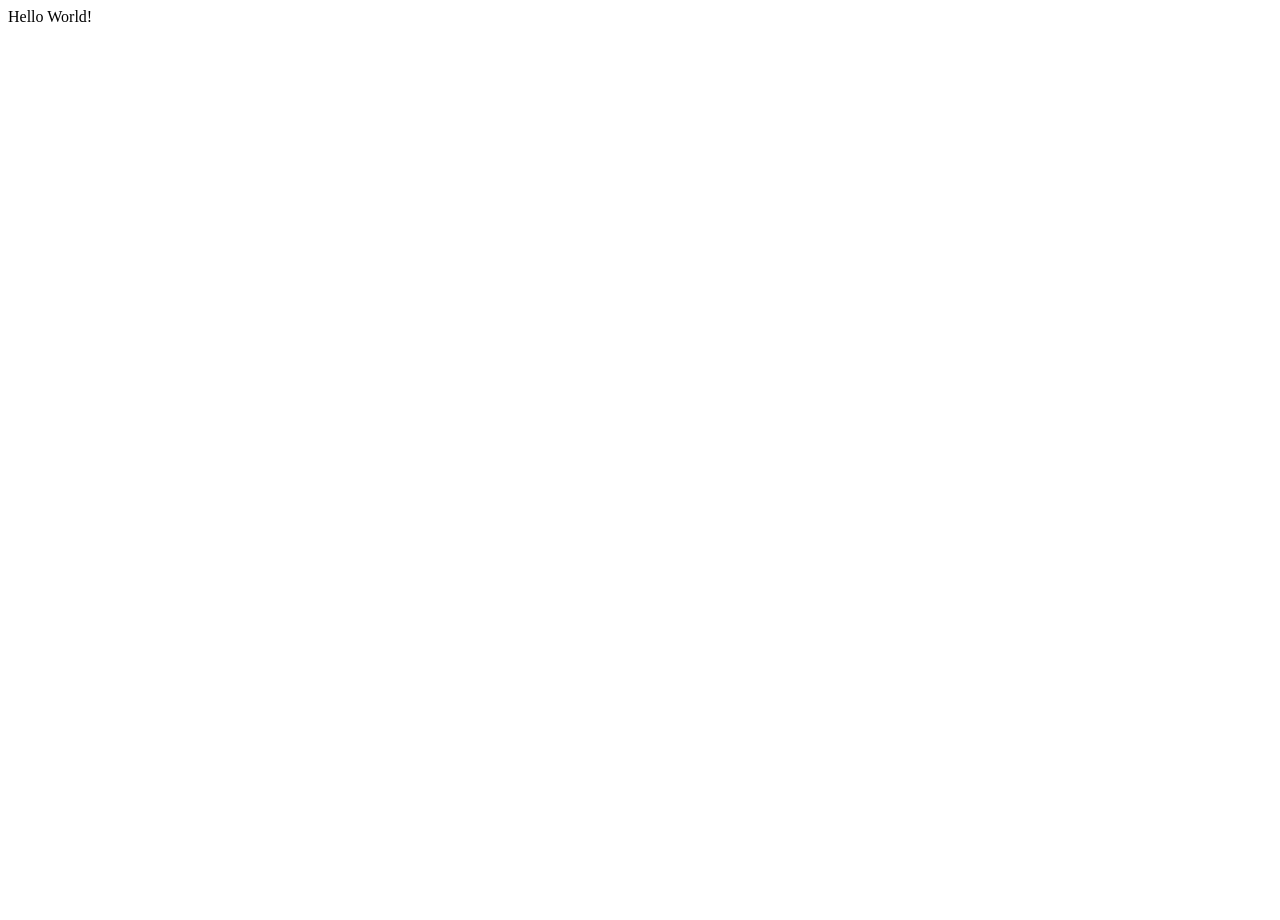
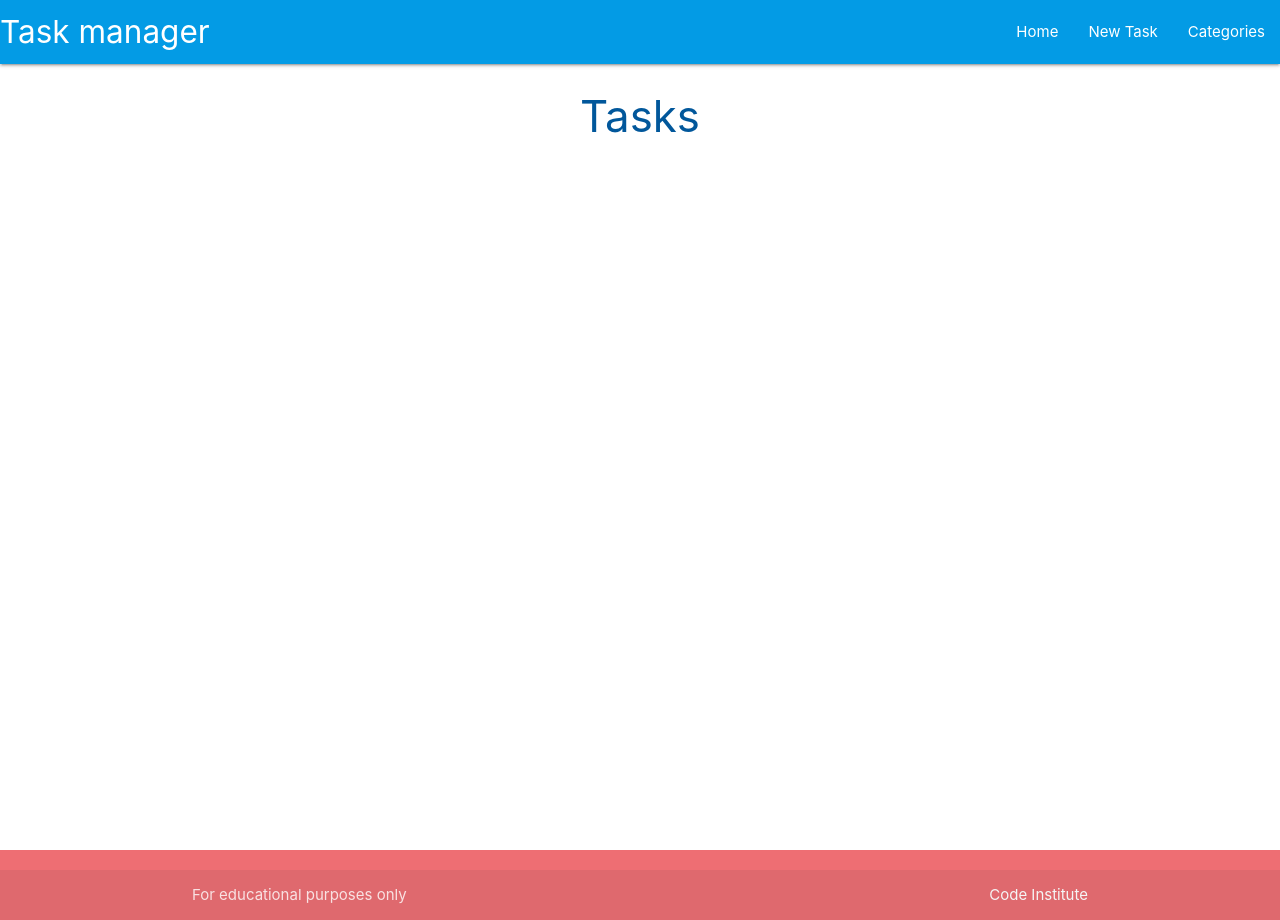
Before and after one commit to rubengardner/Database-system, a Flask app: page / in a window 1280 px wide. Before the commit the page is almost empty. Run offline with Flask 2, Linux system fonts and the light colour scheme.

Commit message:
Add basic HTML and CSS structure and files

```diff
--- a/taskmanager/routes.py
+++ b/taskmanager/routes.py
@@ -2,6 +2,7 @@ from flask import render_template
 from taskmanager import app, db
 from taskmanager.models import Category, Task
 
+
 @app.route("/")
 def home():
-    return render_template("base.html")
+    return render_template("tasks.html")
--- /dev/null
+++ b/taskmanager/static/css/style.css
@@ -0,0 +1,9 @@
+  body {
+    display: flex;
+    min-height: 100vh;
+    flex-direction: column;
+  }
+
+  main {
+    flex: 1 0 auto;
+  }
--- /dev/null
+++ b/taskmanager/static/js/script.js
@@ -0,0 +1,4 @@
+document.addEventListener('DOMContentLoaded', function() {
+    let sidenav = document.querySelectorAll('.sidenav');
+    M.Sidenav.init(sidenav);
+  });
--- a/taskmanager/templates/base.html
+++ b/taskmanager/templates/base.html
@@ -4,9 +4,47 @@
     <meta charset="UTF-8">
     <meta http-equiv="X-UA-Compatible" content="IE=edge">
     <meta name="viewport" content="width=device-width, initial-scale=1.0">
+    <link rel="stylesheet" href="https://cdnjs.cloudflare.com/ajax/libs/materialize/1.0.0/css/materialize.min.css" type="text/css">
+    <link rel="stylesheet" href="{{ url_for('static', filename='css/style.css') }}" type="text/css">
     <title>Task  manager</title>
 </head>
 <body>
-    Hello World!
+    <header>
+        <nav class="light-blue darken-1">
+            <div class="nav-wrapper">
+              <a href="{{ url_for('home') }}" class="brand-logo">Task manager</a>
+              <a href="#" data-target="mobile-demo" class="sidenav-trigger"></a>
+              <ul class="right hide-on-med-and-down">
+                <li><a href="{{ url_for('home') }}">Home</a></li>
+                <li><a href="">New Task</a></li>
+                <li><a href="">Categories</a></li>
+              </ul>
+            </div>
+          </nav>
+
+             <!-- mobile sidenav -->
+        <ul class="sidenav" id="mobile-demo">
+            <li><a href="{{ url_for('home') }}">Home</a></li>
+            <li><a href="">New Task</a></li>
+            <li><a href="">Categories</a></li>
+        </ul>
+
+    </header>
+    <main class="container">
+        {% block content %}
+        {% endblock %}
+    </main>
+
+    <footer class="page-footer blue-darken-3">
+        <div class="footer-copyright">
+          <div class="container">
+          For educational purposes only
+          <a class="grey-text text-lighten-4 right" href="https://codeinstitute.net">Code Institute</a>
+          </div>
+        </div>
+      </footer>
+
+    <script src="https://cdnjs.cloudflare.com/ajax/libs/materialize/1.0.0/js/materialize.min.js"></script>
+    <script src="{{ url_for('static', filename='js/script.js') }}"></script>
 </body>
 </html>
--- /dev/null
+++ b/taskmanager/templates/tasks.html
@@ -0,0 +1,6 @@
+{% extends "base.html" %}
+{% block content %}
+
+<h3 class="light-blue-text text-darken-4 center-align">Tasks</h3>
+
+{% endblock %}
```
Also changed, not shown: taskmanager/models.py (+6 -4 lines).
